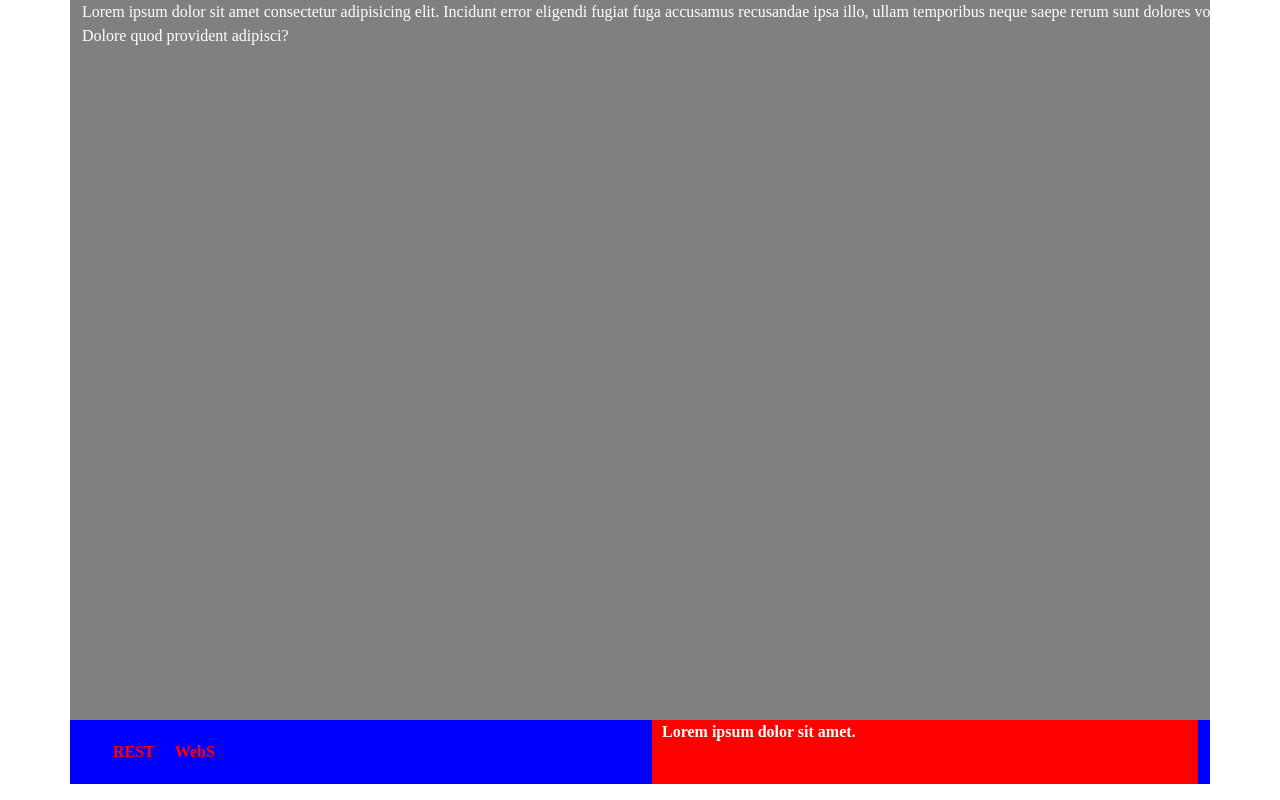
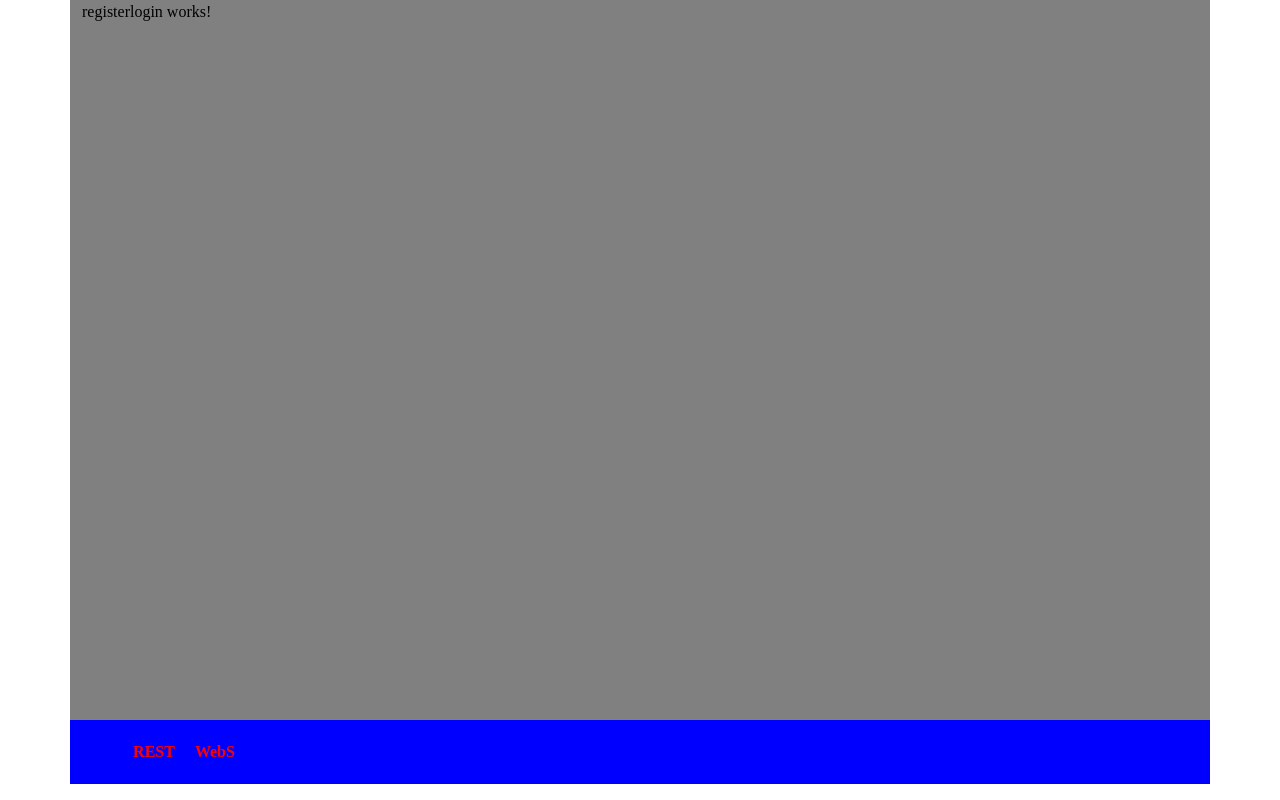
Before and after one commit to cmfraile/socket.io-chatFRONT, an Angular app: page / in a window 1280 px wide. Built offline with nearby package versions, Linux system fonts and the light colour scheme; no server answers.

Commit message:
hasta mañana

```diff
--- a/src/app/app.component.html
+++ b/src/app/app.component.html
@@ -1,9 +1,8 @@
 <div class="container">
   <div class="row aplicacion"><div class="col">
-    Lorem ipsum dolor sit amet consectetur adipisicing elit. Incidunt error eligendi fugiat fuga accusamus recusandae ipsa illo, ullam temporibus neque saepe rerum sunt dolores voluptas tenetur? Dolore quod provident adipisci?
+    <app-registerlogin></app-registerlogin>
   </div></div>
   <div class="row pinglogin">
-    <div class="col"><app-ping></app-ping></div>
-    <div class="col"><app-userenter></app-userenter></div>
+    <div class="col ping"><app-ping></app-ping></div>
   </div>
 </div>
--- a/src/app/app.component.sass
+++ b/src/app/app.component.sass
@@ -8,5 +8,7 @@
         background-color: blue
         max-height: 8vh
         min-height: 8vh
-        .col
-            min-width: 50%
+        .ping
+            max-width: 20%
+        .forms
+            min-width: 80%
--- a/src/app/app.module.ts
+++ b/src/app/app.module.ts
@@ -5,13 +5,13 @@ import { HttpClientModule } from '@angular/common/http';
 import { AppRoutingModule } from './app-routing.module';
 import { AppComponent } from './app.component';
 import { PingComponent } from './componentes/ping/ping.component';
-import { UserenterComponent } from './componentes/userenter/userenter.component';
+import { RegisterloginComponent } from './componentes/registerlogin/registerlogin.component';
 
 @NgModule({
   declarations: [
     AppComponent,
     PingComponent,
-    UserenterComponent
+    RegisterloginComponent
   ],
   imports: [
     BrowserModule,
--- a/src/app/componentes/ping/ping.component.sass
+++ b/src/app/componentes/ping/ping.component.sass
@@ -1,7 +1,6 @@
 .ping
     min-height: 100%
     max-height: 100%
-    max-width: 30%
     display: flex
     flex-direction: row
     justify-content: center
--- /dev/null
+++ b/src/app/componentes/registerlogin/registerlogin.component.html
@@ -0,0 +1 @@
+<p>registerlogin works!</p>
--- /dev/null
+++ b/src/app/componentes/registerlogin/registerlogin.component.ts
@@ -0,0 +1,15 @@
+import { Component, OnInit } from '@angular/core';
+
+@Component({
+  selector: 'app-registerlogin',
+  templateUrl: './registerlogin.component.html',
+  styleUrls: ['./registerlogin.component.sass']
+})
+export class RegisterloginComponent implements OnInit {
+
+  constructor() { }
+
+  ngOnInit(): void {
+  }
+
+}
--- a/src/app/componentes/userenter/userenter.component.html
+++ /dev/null
@@ -1,3 +0,0 @@
-<div class="userenter">
-    <p>Lorem ipsum dolor sit amet.</p>
-</div>
--- a/src/app/componentes/userenter/userenter.component.sass
+++ /dev/null
@@ -1,9 +0,0 @@
-.userenter
-    max-height: 100%
-    min-height: 100%
-    max-width: 100%
-    background-color: red
-    background-color: red
-    p
-        margin: 0px 10px
-        font-weight: 700
--- a/src/app/componentes/userenter/userenter.component.ts
+++ /dev/null
@@ -1,15 +0,0 @@
-import { Component, OnInit } from '@angular/core';
-
-@Component({
-  selector: 'app-userenter',
-  templateUrl: './userenter.component.html',
-  styleUrls: ['./userenter.component.sass']
-})
-export class UserenterComponent implements OnInit {
-
-  constructor() { }
-
-  ngOnInit(): void {
-  }
-
-}
--- a/src/styles.sass
+++ b/src/styles.sass
@@ -5,7 +5,7 @@
     box-sizing: border-box
     font-family: ubuntu
     font-size: 16px
-    color: white
+    color: black
 .body
     background: black
     padding: 10px 0px
```
Also changed, not shown: src/app/componentes/registerlogin/registerlogin.component.sass (added), 1 other file (tests, documents, lock files or other folders).
